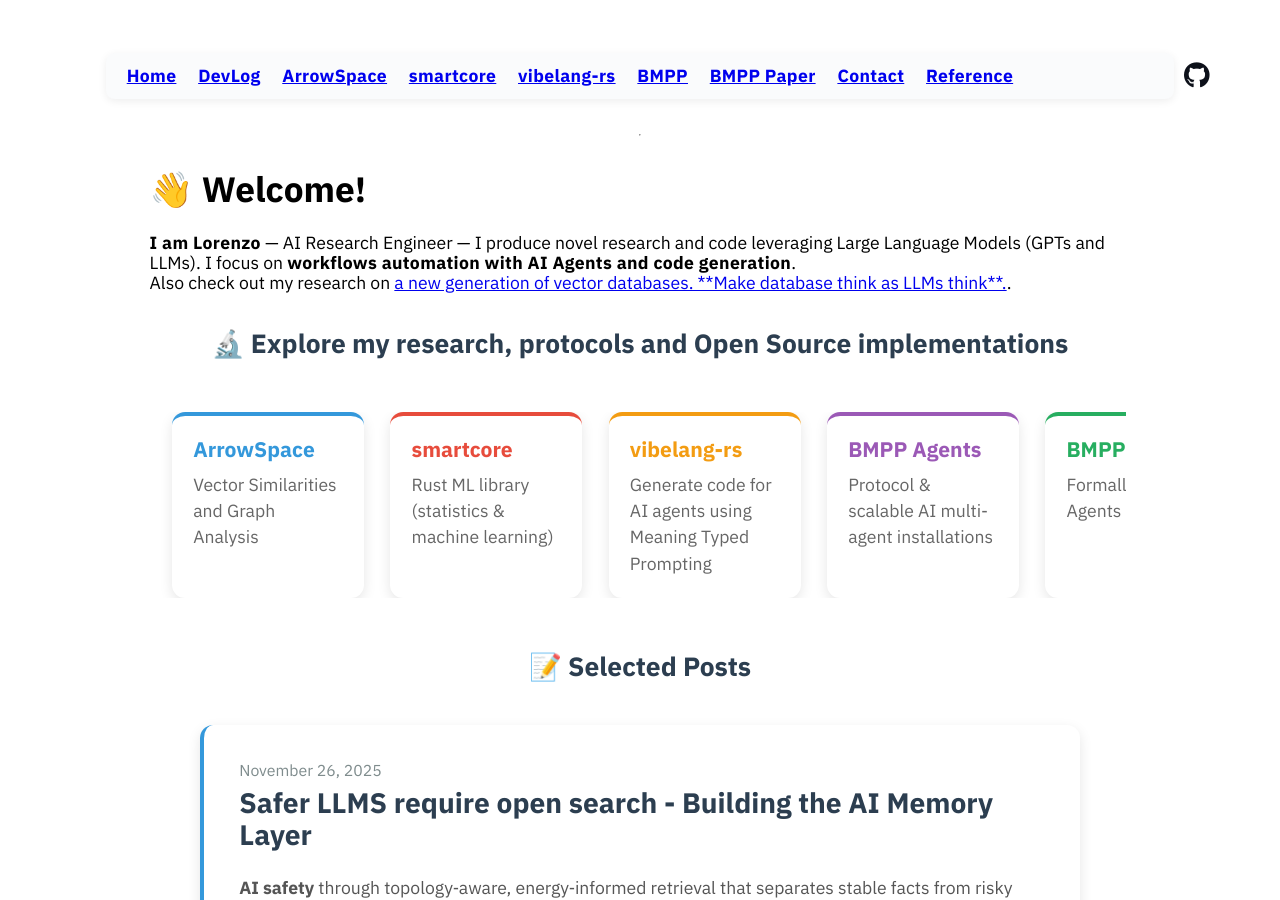
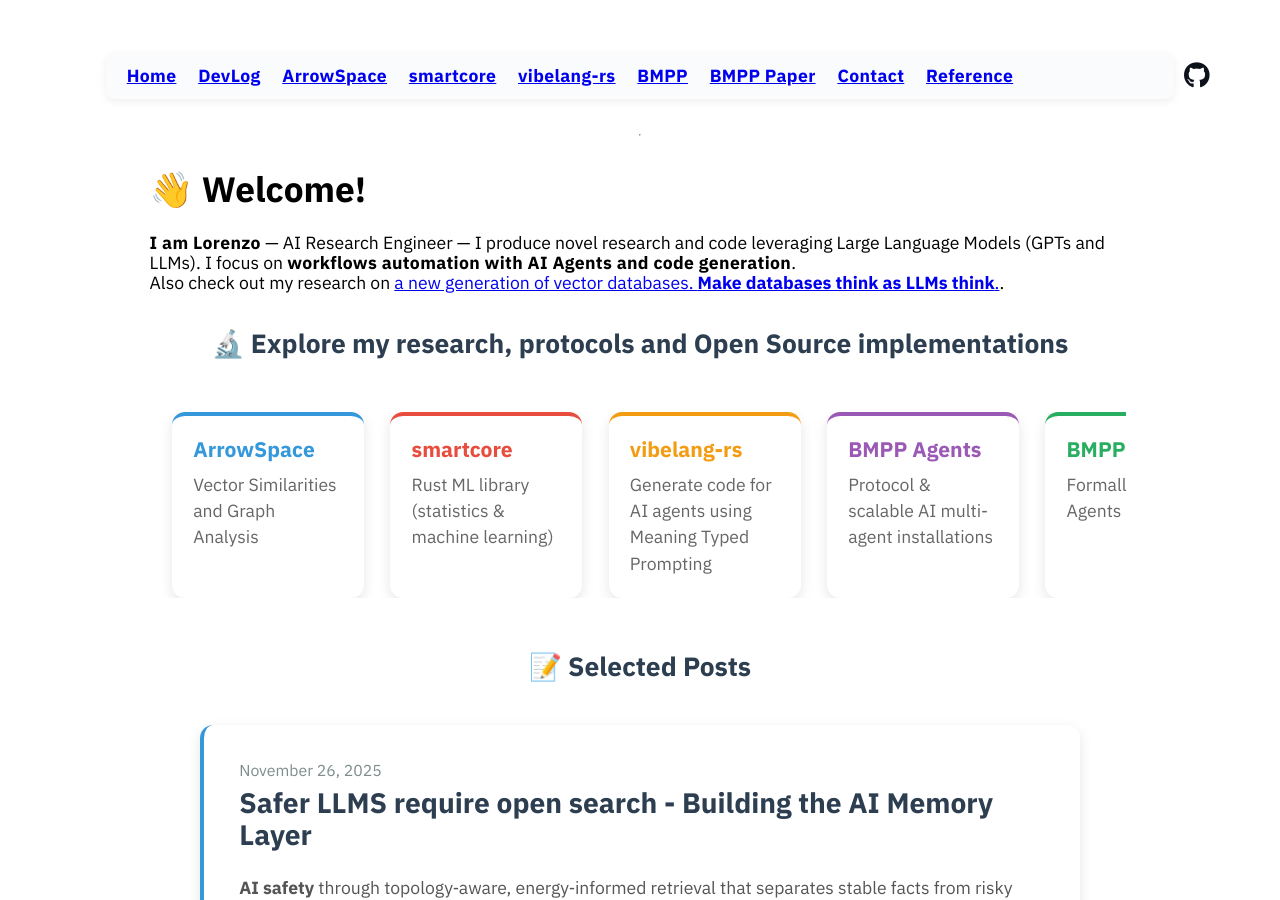
Before and after one commit to Mec-iS/staticwebpage, a Jekyll site: the page built from index.md, in a window 1280 px wide and 900 px high. Built offline with Jekyll 4.4.1, drawn with Linux system fonts in a browser that asks for light colours; nearby versions of some CDN libraries.

Commit message:
minor fixes

```diff
--- a/_layouts/default.html
+++ b/_layouts/default.html
@@ -2,7 +2,7 @@
 <html lang="en">
     <head>
     <meta charset="UTF-8" />
-    <title>{{ page.title }} - AI Research Engineering</title>
+    <title>tuned-org-uk - AI Research Engineering</title>
     <link href="https://fonts.googleapis.com/css?family=Ubuntu+Mono:400,700&display=swap" rel="stylesheet">
     <link href="https://fonts.googleapis.com/css?family=IBM+Plex+Sans:400,500,700&display=swap" rel="stylesheet">
     <link rel="stylesheet" href="https://unpkg.com/purecss@3.0.0/build/pure-min.css">
--- a/index.md
+++ b/index.md
@@ -168,7 +168,7 @@ layout: default
 </style>
 
 # 👋 Welcome!
-<p><strong class="pure-menu-item">I am Lorenzo</strong> — AI Research Engineer — I produce novel research and code leveraging Large Language Models (GPTs and LLMs). I focus on <strong class="pure-menu-item">workflows automation with AI Agents and code generation</strong>.<br/> Also check out my research on <a href="{{ "/posts/001_energy_informed_db" }}">a new generation of vector databases. **Make database think as LLMs think**.</a>.</p>
+<p><strong class="pure-menu-item">I am Lorenzo</strong> — AI Research Engineer — I produce novel research and code leveraging Large Language Models (GPTs and LLMs). I focus on <strong class="pure-menu-item">workflows automation with AI Agents and code generation</strong>.<br/> Also check out my research on <a href="{{ "/posts/001_energy_informed_db" }}">a new generation of vector databases. <strong>Make databases think as LLMs think</strong>.</a>.</p>
 
 <div class="research-container">
   <h2 class="research-header">
```
